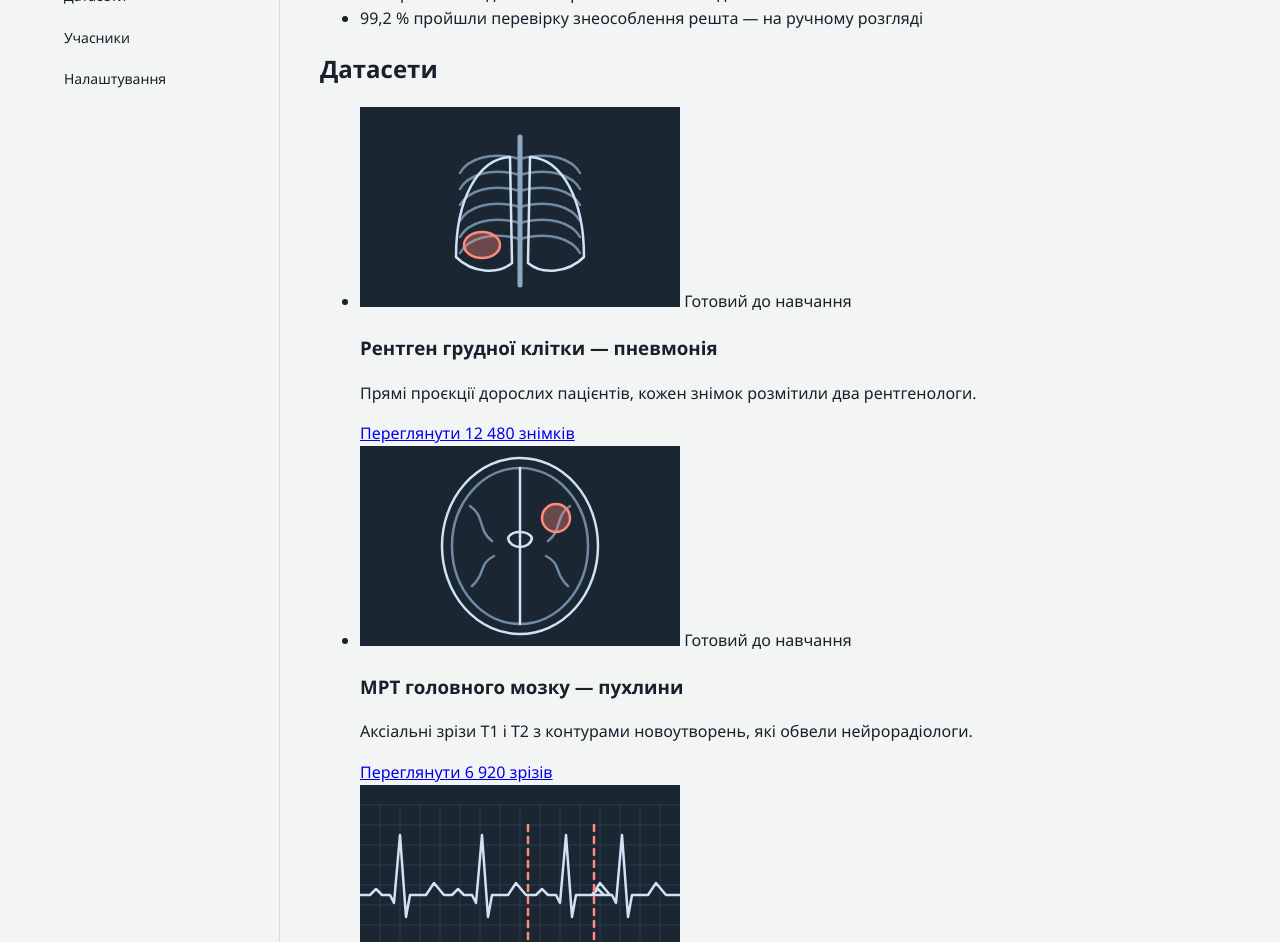
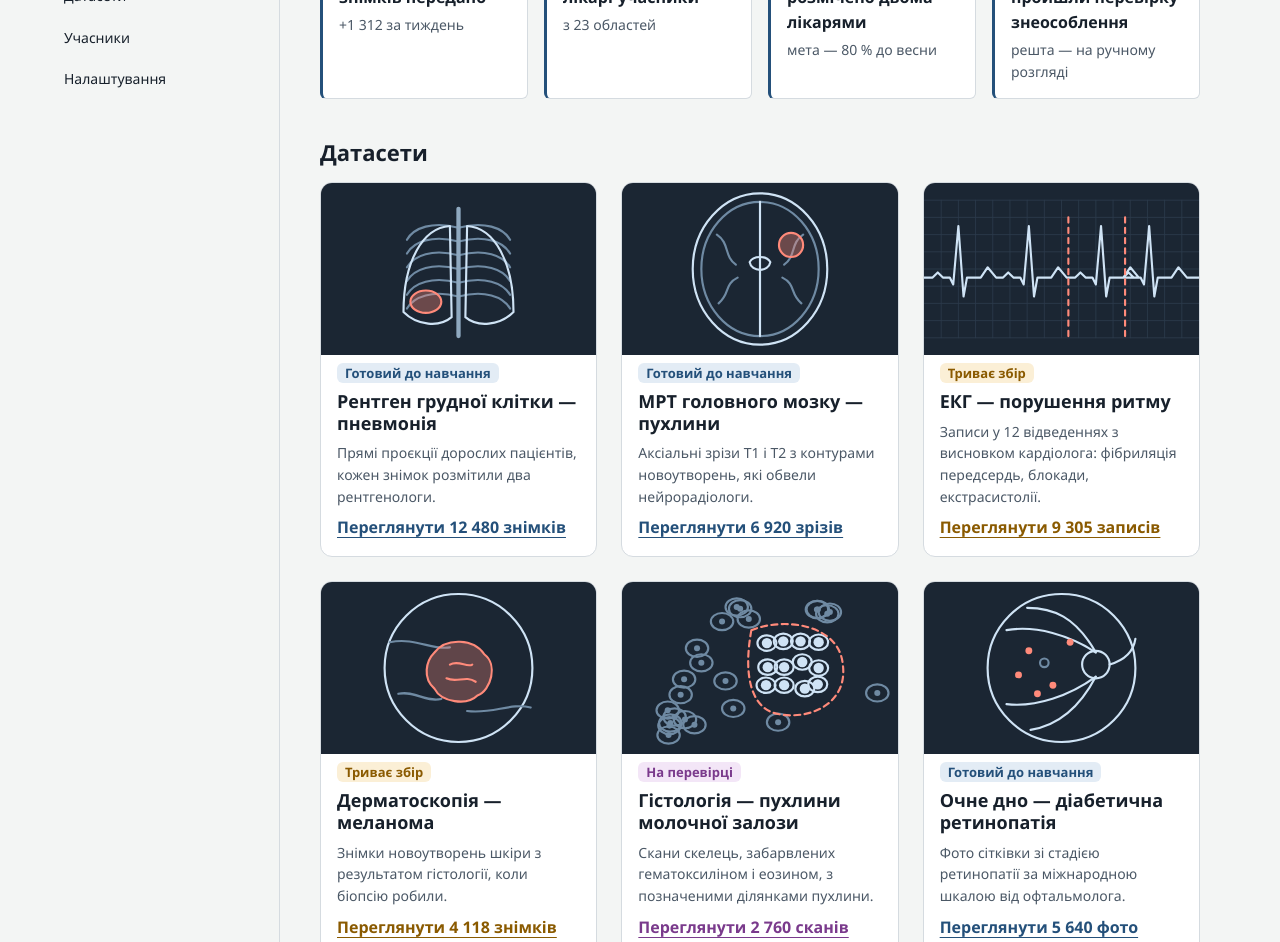
Before and after one commit to nazariipolishchuk/webEDU, a plain HTML site: page web_lab2/index.html in a window 1280 px wide. Shown: the part 377-1319 px from the top of the page. Drawn offline with Linux system fonts and the light colour scheme.

Commit message:
web_lab2: stat cards and auto-fill dataset grid
Co-Authored-By: Claude Opus 5.5 <noreply@anthropic.com>

```diff
--- a/web_lab2/css/style.css
+++ b/web_lab2/css/style.css
@@ -12,6 +12,10 @@
     --color-accent-ink: #ffffff;
     --color-accent-soft: #e3ecf5;
     --color-focus: #c2410c;
+    --color-collecting: #8a5a00;
+    --color-collecting-soft: #fbefd6;
+    --color-review: #7a3a8c;
+    --color-review-soft: #f3e6f7;
 
     --gap: 1rem;
     --gap-xs: calc(var(--gap) / 4);
@@ -212,6 +216,126 @@
     color: var(--color-muted);
 }
 
+/* Зведені дані: картки показників */
+.pulse {
+    margin-bottom: var(--gap-xl);
+}
+
+.pulse__title,
+.catalog__title {
+    margin: 0 0 var(--gap);
+    font-size: var(--fs-l);
+    line-height: var(--line-height-tight);
+}
+
+.pulse__list {
+    display: grid;
+    grid-template-columns: repeat(auto-fit, minmax(min(100%, 12rem), 1fr));
+    gap: var(--gap);
+    margin: 0;
+    padding: 0;
+    list-style: none;
+}
+
+.stat {
+    display: flex;
+    flex-direction: column;
+    gap: var(--gap-xs);
+    padding: var(--gap);
+    border: var(--border) solid var(--color-line);
+    border-left: var(--focus-width) solid var(--color-accent);
+    border-radius: var(--radius-s);
+    background: var(--color-surface);
+}
+
+.stat__value {
+    font-size: var(--fs-xl);
+    font-weight: 700;
+    line-height: var(--line-height-tight);
+    font-variant-numeric: tabular-nums;
+}
+
+.stat__label {
+    font-weight: 600;
+}
+
+.stat__note {
+    color: var(--color-muted);
+    font-size: var(--fs-s);
+}
+
+/* Датасети: адаптивна сітка без медіа-запитів */
+.catalog__list {
+    display: grid;
+    grid-template-columns: repeat(auto-fill, minmax(min(100%, 15rem), 1fr));
+    gap: var(--gap-l);
+    margin: 0;
+    padding: 0;
+    list-style: none;
+}
+
+.card {
+    position: relative;
+    display: flex;
+    flex-direction: column;
+    gap: var(--gap-s);
+    padding: 0 0 var(--gap);
+    border: var(--border) solid var(--color-line);
+    border-radius: var(--radius);
+    background: var(--color-surface);
+    overflow: hidden;
+}
+
+.card__image {
+    display: block;
+    width: 100%;
+    max-width: 100%;
+    height: auto;
+    aspect-ratio: 8 / 5;
+    object-fit: cover;
+}
+
+.card__status {
+    align-self: flex-start;
+    margin: 0 var(--gap);
+    padding: 0 var(--gap-s);
+    border-radius: var(--radius-s);
+    background: var(--color-accent-soft);
+    color: var(--color-accent);
+    font-size: var(--fs-xs);
+    font-weight: 600;
+}
+
+.card--collecting {
+    --color-accent: var(--color-collecting);
+    --color-accent-soft: var(--color-collecting-soft);
+}
+
+.card--review {
+    --color-accent: var(--color-review);
+    --color-accent-soft: var(--color-review-soft);
+}
+
+.card__title {
+    margin: 0 var(--gap);
+    font-size: var(--fs-m);
+    line-height: var(--line-height-tight);
+}
+
+.card__text {
+    flex: 1 1 auto;
+    margin: 0 var(--gap);
+    color: var(--color-muted);
+    font-size: var(--fs-s);
+}
+
+.card__link {
+    margin: 0 var(--gap);
+    color: var(--color-accent);
+    font-weight: 600;
+    text-underline-offset: var(--gap-xs);
+}
+
 /* Підвал */
 .footer {
     grid-area: footer;
@@ -233,7 +357,8 @@
 .logo:focus-visible,
 .nav__link:focus-visible,
 .menu__link:focus-visible,
-.button:focus-visible {
+.button:focus-visible,
+.card__link:focus-visible {
     outline: var(--focus-width) solid var(--color-focus);
     outline-offset: var(--focus-offset);
     border-radius: var(--radius-s);
```
